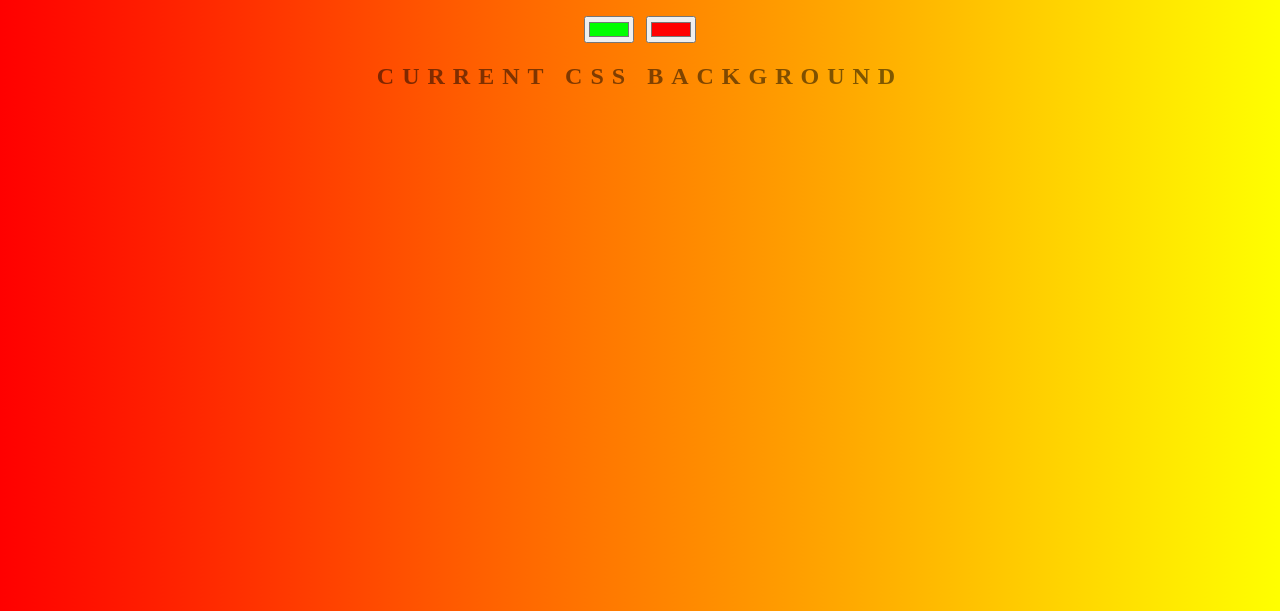
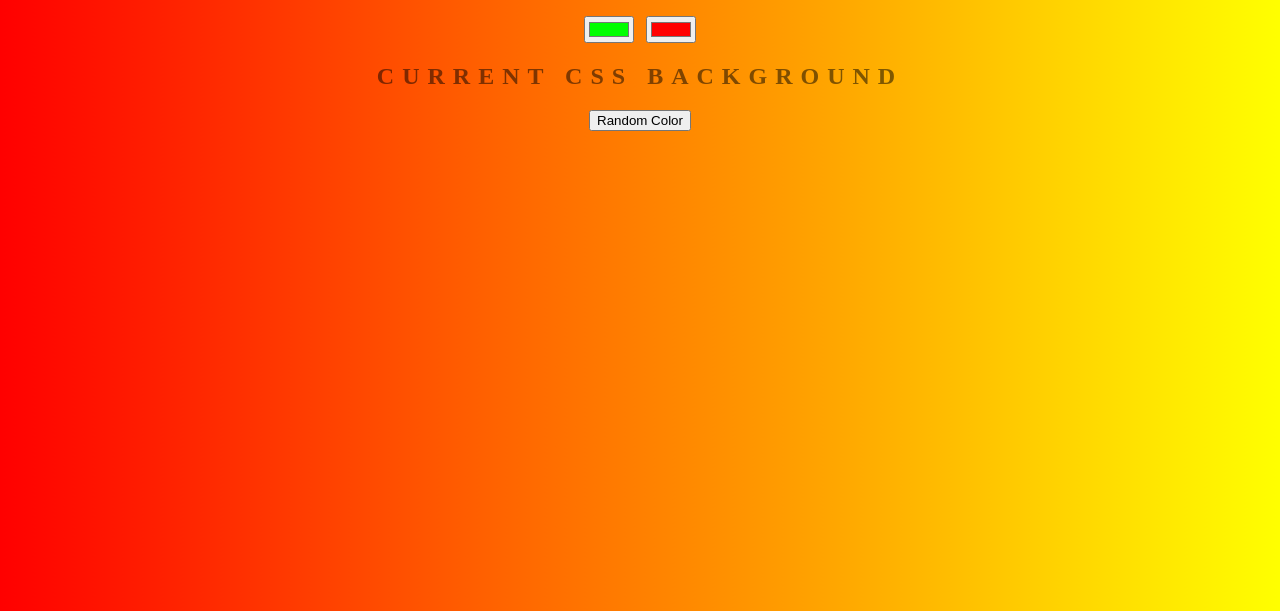
Before and after one commit to th1rd/Background-Generator, a plain HTML site: page index.html in a window 1280 px wide. Shown: the part 189-800 px from the top of the page. Drawn offline with Linux system fonts and the light colour scheme.

Commit message:
button added

```diff
--- a/index.html
+++ b/index.html
@@ -10,6 +10,7 @@
 	<input class="color2" type="color" name="color2" value="#ff0000">
 	<h2>Current CSS Background</h2>
 	<h3></h3>
+	<button id="Random">Random Color</button>
 	<script type="text/javascript" src="script.js"></script>
 
 </body>
```
